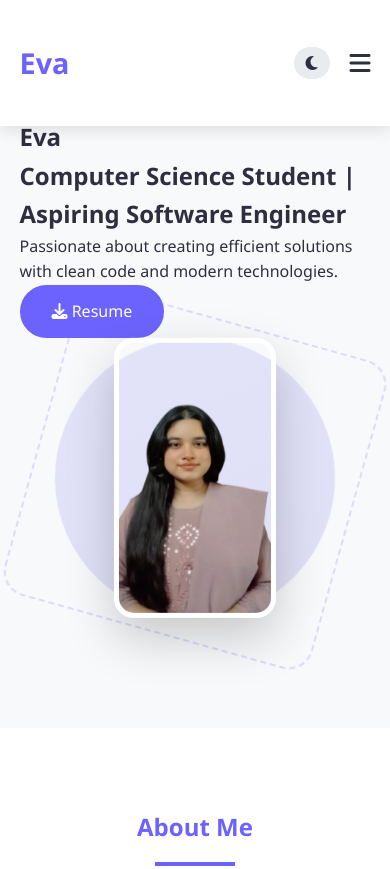
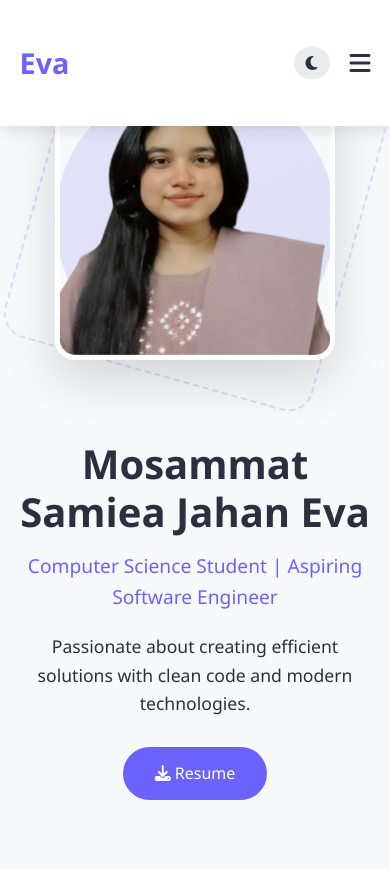
Before and after one commit to Evaliuna/evaliuna.github.io, a plain HTML site: page index.html in a window 390 px wide. Shown: the top 869 px of the page. Drawn offline with Linux system fonts and the light colour scheme; files whose address does not match are found by name.

Commit message:
Update styles.css

```diff
--- a/styles.css
+++ b/styles.css
@@ -164,40 +164,76 @@ nav {
   height: 100vh;
   display: flex;
   align-items: center;
-  text-align: center;
   background: linear-gradient(135deg, #f5f7fa 0%, #e4e8f0 100%);
 }
 
-.hero-content {
-  width: 100%;
-  margin-top: 60px;
+.hero-grid {
+  display: grid;
+  grid-template-columns: 1fr 1fr;
+  gap: 40px;
+  align-items: center;
+}
+
+.hero-text {
+  max-width: 600px;
+}
+
+.hero-title {
+    font-size: 3.5rem;
+    margin-bottom: 15px;
+    color: var(--dark);
+    line-height: 1.2;
+}
+
+.hero-subtitle {
+    font-size: 1.5rem;
+    margin-bottom: 20px;
+    color: var(--primary);
+    font-weight: 400;
+}
+
+.hero-description {
+    font-size: 1.1rem;
+    margin-bottom: 30px;
+    color: var(--dark);
+    line-height: 1.6;
+}
+
+.hero-buttons {
     display: flex;
-  flex-direction: column;
-  align-items: center;
+    gap: 15px;
+}
+
+.btn-primary {
+    background: var(--primary);
+    color: white;
+}
+
+.btn-primary:hover {
+    background: var(--secondary);
+}
+
+.hero-photo {
+    display: flex;
+    justify-content: flex-end;
 }
 
 .photo-container {
     position: relative;
-  width: 350px;
-  height: 350px;
-  margin: 0 auto 30px;
-  display: flex;
-  justify-content: center;
-  align-items: center;
+    width: 380px;
+    height: 380px;
 }
 
 .profile-photo {
+    width: 100%;
     height: 100%;
-  width: auto;
-  max-width: 100%;
+    object-fit: cover;
     border-radius: 20px;
     position: relative;
     z-index: 10;
-  object-fit: contain;
     border: 5px solid var(--white);
-  box-shadow: 0 20px 50px rgba(0, 0, 0, 0.2);
+    box-shadow: 0 20px 50px rgba(0, 0, 0, 0.15);
     animation: float 6s ease-in-out infinite;
-  transform-origin: center center;
 }
 
 .circle-animation {
@@ -226,6 +262,44 @@ nav {
     z-index: 2;
     opacity: 0.2;
     animation: rotate 30s linear infinite reverse;
+}
+
+/* Responsive Design */
+@media (max-width: 992px) {
+    .hero-grid {
+        grid-template-columns: 1fr;
+    }
+
+    .hero-text {
+        order: 2;
+        text-align: center;
+        margin: 0 auto;
+    }
+
+    .hero-photo {
+        order: 1;
+        justify-content: center;
+        margin-bottom: 40px;
+    }
+
+    .hero-buttons {
+        justify-content: center;
+    }
+
+    .photo-container {
+        width: 300px;
+        height: 300px;
+    }
+}
+
+@media (max-width: 576px) {
+    .hero-title {
+        font-size: 2.5rem;
+    }
+
+    .hero-subtitle {
+        font-size: 1.2rem;
+    }
 }
 
 .hero-content h1 {
```
Lines whose indentation alone changed are shown as unchanged.
